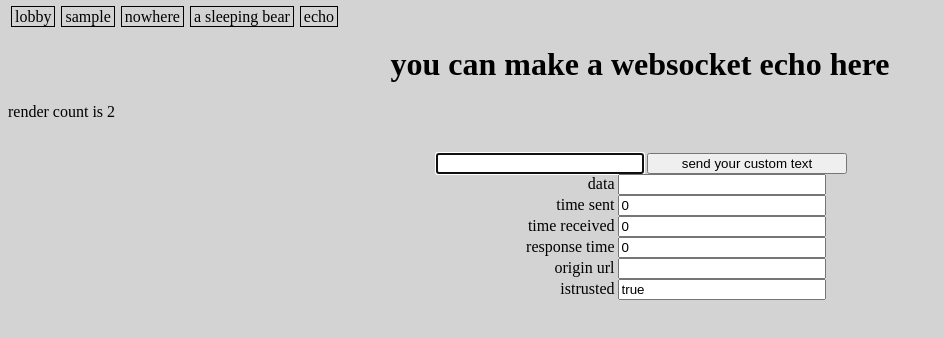
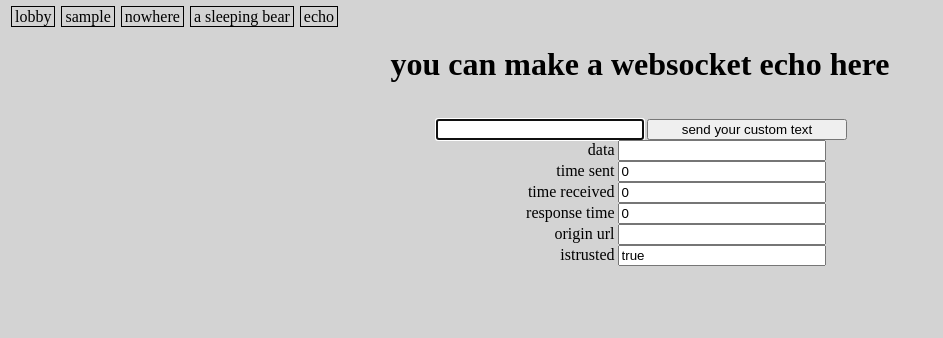
Before and after one commit to pete55104/ohhell, a React (Create React App) app in the folder client/: page /echo in a window 1280 px wide. Shown: the top 338 px of the page, without its empty margins (0-943 px from the left). Built offline with nearby package versions, Linux system fonts and the light colour scheme; no server answers.

Commit message:
remove render ticker

```diff
--- a/client/src/components/Echo.tsx
+++ b/client/src/components/Echo.tsx
@@ -13,8 +13,6 @@ interface IMessageState {
     bearHasBeenPoked: boolean;
     enteredText: string;
 }
-
-const renderCountClosure = { renderCount: 0}
 
 const Echo: FC<{}> = () => {
     const initial: IMessageState = {
@@ -51,8 +49,6 @@ const Echo: FC<{}> = () => {
     const textEntryField = useRef<HTMLInputElement>(null)
     const [messageState, setMessageState] = useState(initial)
 
-    renderCountClosure.renderCount = renderCountClosure.renderCount + 1;
-
     useEffect(() => {
         textEntryField?.current?.focus()
     },[])
@@ -86,7 +82,6 @@ const Echo: FC<{}> = () => {
         return (
             <div><h1>you can make a websocket echo here</h1>
             <div className="Echo">
-        <p>render count is {renderCountClosure.renderCount}</p>
                 <form className="Echo-form" onSubmit={handleSubmit}>
                     <ul>
                         <li><input type="text" id="customTextField"  value={messageState.enteredText} onChange={handleInputChange} ref={textEntryField} />
--- a/client/src/components/Sample.tsx
+++ b/client/src/components/Sample.tsx
@@ -7,8 +7,6 @@ interface IProps extends RouteComponentProps {
     initialColor: string
 }
 
-const stateTicker = { renderCount: 0}
-
 const Sample: FC<IProps> = props => {
     const [color, setColor] = useState(props.initialColor);
     const [truthiness, setTruthiness] = useState(true);
@@ -16,9 +14,7 @@ const Sample: FC<IProps> = props => {
     const toggleTruthiness = () => {
         setTruthiness(!truthiness)
     }
-    stateTicker.renderCount = stateTicker.renderCount + 1;
     const handleColorChange = (event: ChangeEvent<HTMLInputElement>) => {
-        console.log(`render count is ${stateTicker.renderCount}`)
         setColor(event.currentTarget.value);
         sendMessage(event.currentTarget.value);
     }
@@ -38,7 +34,6 @@ const Sample: FC<IProps> = props => {
             value={color}
             onChange={handleColorChange}/></p>
     <p>This page's last message is rated at {lastMessage.data}</p>
-    <p>Has been rendered {stateTicker.renderCount}</p>
     </div>
     </div>
     );
```
